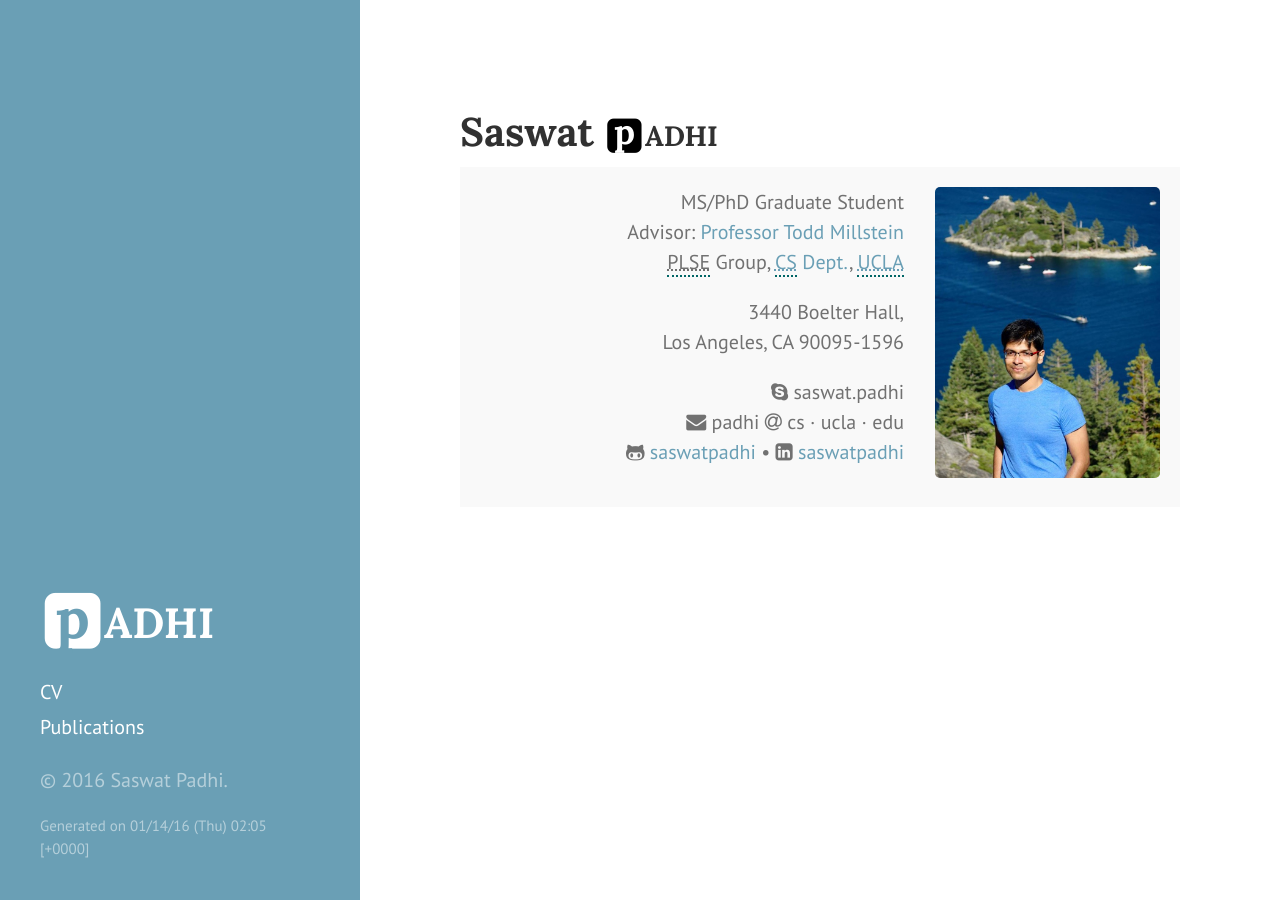
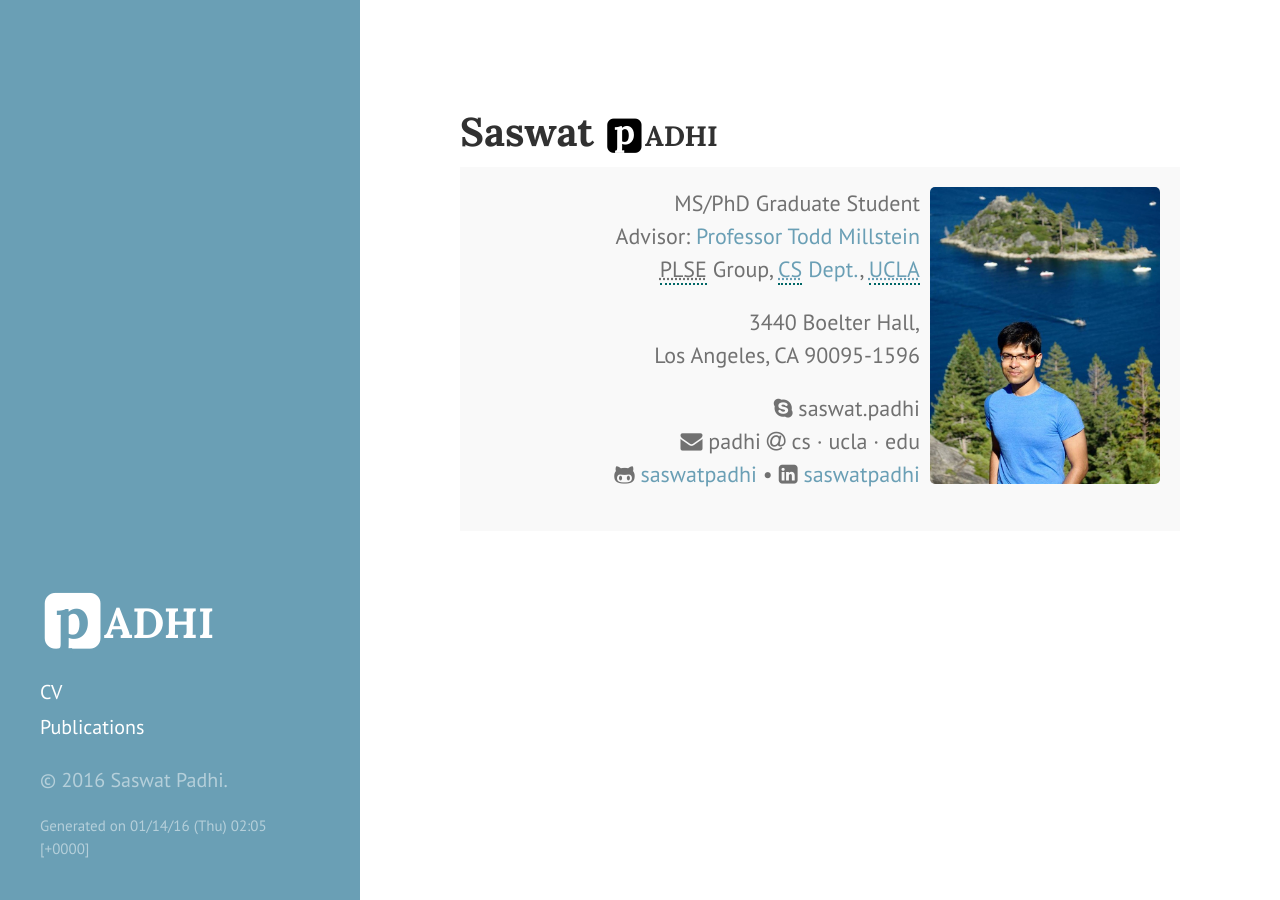
Before and after one commit to SaswatPadhi/saswatpadhi.github.io, a Jekyll site: the page built from index.md, in a window 1280 px wide. Built offline with Jekyll 4.4.1, drawn with Linux system fonts in a browser that asks for light colours.

Commit message:
Minor improvements

```diff
--- a/index.md
+++ b/index.md
@@ -11,7 +11,7 @@ title: Home
 
 <div class="message">
   <img src='public/img/me.jpg'/>
-  <div markdown="1" style='padding-right: 256px; text-align: right;'>
+  <div markdown="1" class="msg">
 
 MS/PhD Graduate Student
 Advisor: [Professor Todd Millstein](Todd)
--- a/public/css/hyde.css
+++ b/public/css/hyde.css
@@ -40,12 +40,26 @@ html {
   float: right;
 }
 
+.message .msg {
+  padding-right: 0px;
+  text-align: center;
+  font-size: 1.2em;
+}
+
 @media (min-width: 48em) {
   html {
     font-size: 16px;
   }
+}
+
+@media (min-width: 54em) {
   .message img {
-    width: 144px;
+    width: 185px;
+  }
+  .message .msg {
+     padding-right: 195px;
+     text-align: right;
+     font-size: 1.1em;
   }
 }
 
@@ -54,7 +68,23 @@ html {
     font-size: 20px;
   }
   .message img {
-    width: 225px;
+    width: 100%;
+  }
+  .message .msg {
+    padding-right: 0px;
+     text-align: center;
+     font-size: 1.2em;
+  }
+}
+
+@media (min-width: 72em) {
+  .message img {
+    width: 230px;
+  }
+  .message .msg {
+     padding-right: 240px;
+     text-align: right;
+     font-size: 1.1em;
   }
 }
 
```
Also changed, not shown: publications/index.md (+2 -3 lines), 1 other file.
